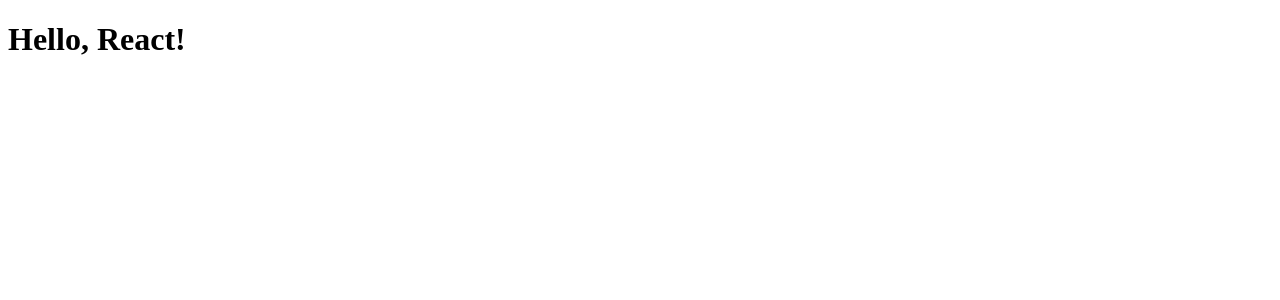
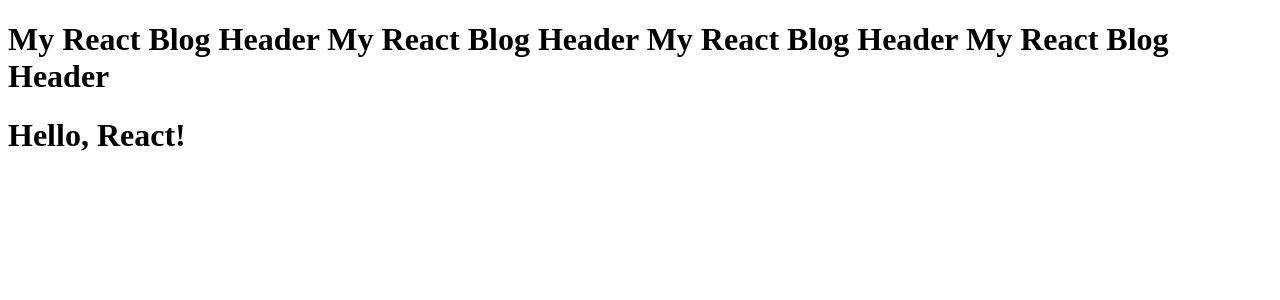
Before and after one commit to ashrafulahsan/react-blog-2026, a React (Vite) app: page / in a window 1280 px wide. Shown: the top 300 px of the page. Built offline with nearby package versions, Linux system fonts and the light colour scheme.

Commit message:
Add a component

```diff
--- a/src/App.jsx
+++ b/src/App.jsx
@@ -3,7 +3,10 @@ import Header from './Header.jsx'
 function App() {
 
   return (
+    <>
+     <Header />
      <h1>Hello, React!</h1>
+    </>
   )
 }
 
```
